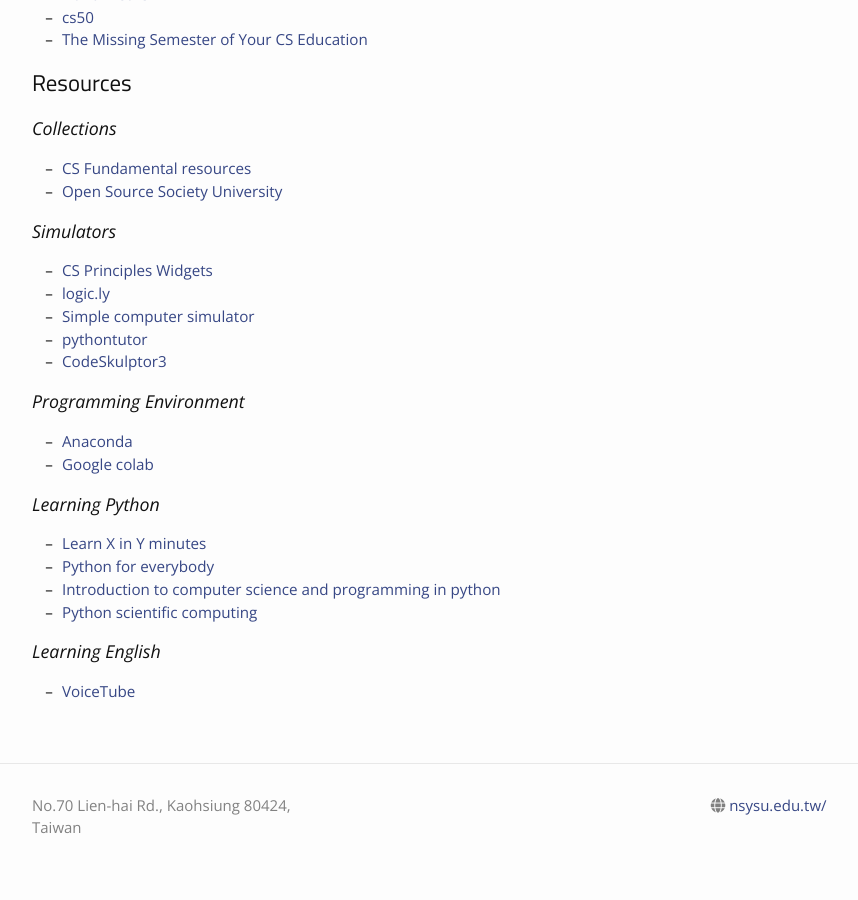
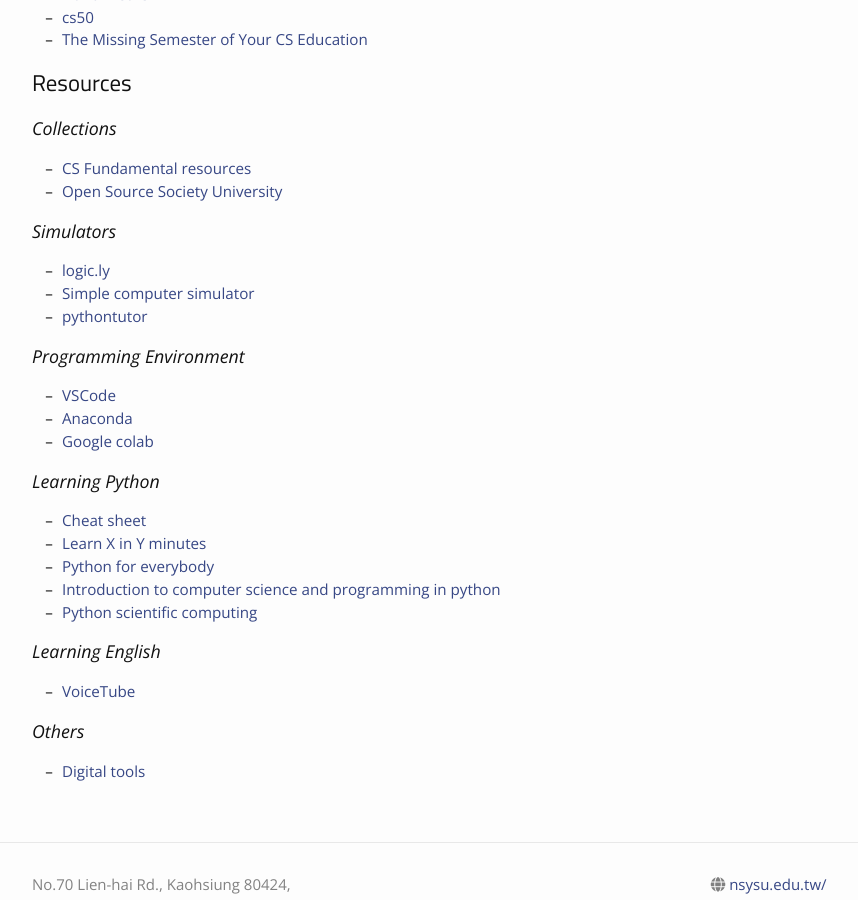
Before and after one commit to phonchi/nsysu-math105A, a Jekyll site: the page built from materials.md, in a window 1280 px wide and 900 px high, scrolled down 522 px. Shown: the whole window, without its empty margins (163-1021 px from the left). Built offline with Jekyll 4.4.1, drawn with Linux system fonts in a browser that asks for light colours; nearby versions of some CDN libraries.

Commit message:
Update materials.md

```diff
--- a/materials.md
+++ b/materials.md
@@ -25,17 +25,17 @@
 * [Open Source Society University](https://github.com/ossu/computer-science#intro-cs)
 
 ### Simulators
-* [CS Principles Widgets](https://code.org/educate/csp/widgets)
 * [logic.ly](https://logic.ly/)
 * [Simple computer simulator](https://www.101computing.net/lmc-simulator/)
 * [pythontutor](https://pythontutor.com/)
-* [CodeSkulptor3](https://py3.codeskulptor.org/about.html)
 
 ### Programming Environment
+* [VSCode](https://code.visualstudio.com/docs/datascience/jupyter-notebooks)
 * [Anaconda](https://www.anaconda.com/products/individual)
 * [Google colab](https://colab.research.google.com/notebooks/intro.ipynb#recent=true)
 
 ### Learning Python
+* [Cheat sheet](https://github.com/ehmatthes/pcc_2e/blob/master/cheat_sheets/beginners_python_cheat_sheet_pcc_all.pdf)
 * [Learn X in Y minutes](https://learnxinyminutes.com/docs/python/)
 * [Python for everybody](https://www.py4e.com/)
 * [Introduction to computer science and programming in python](https://ocw.mit.edu/courses/6-0001-introduction-to-computer-science-and-programming-in-python-fall-2016/)
@@ -43,3 +43,6 @@
 
 ### Learning English
 * [VoiceTube](https://tw.voicetube.com/)
+
+### Others
+* [Digital tools](https://hackmd.io/@phonchi/digital-tools)
```
